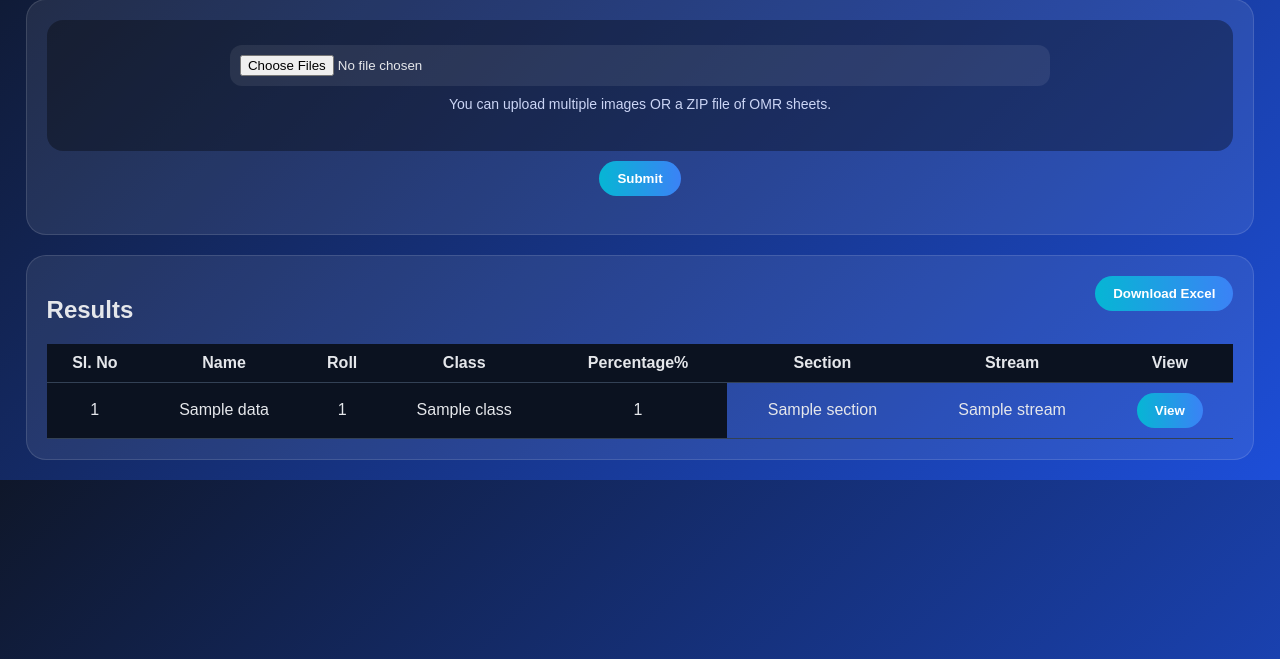
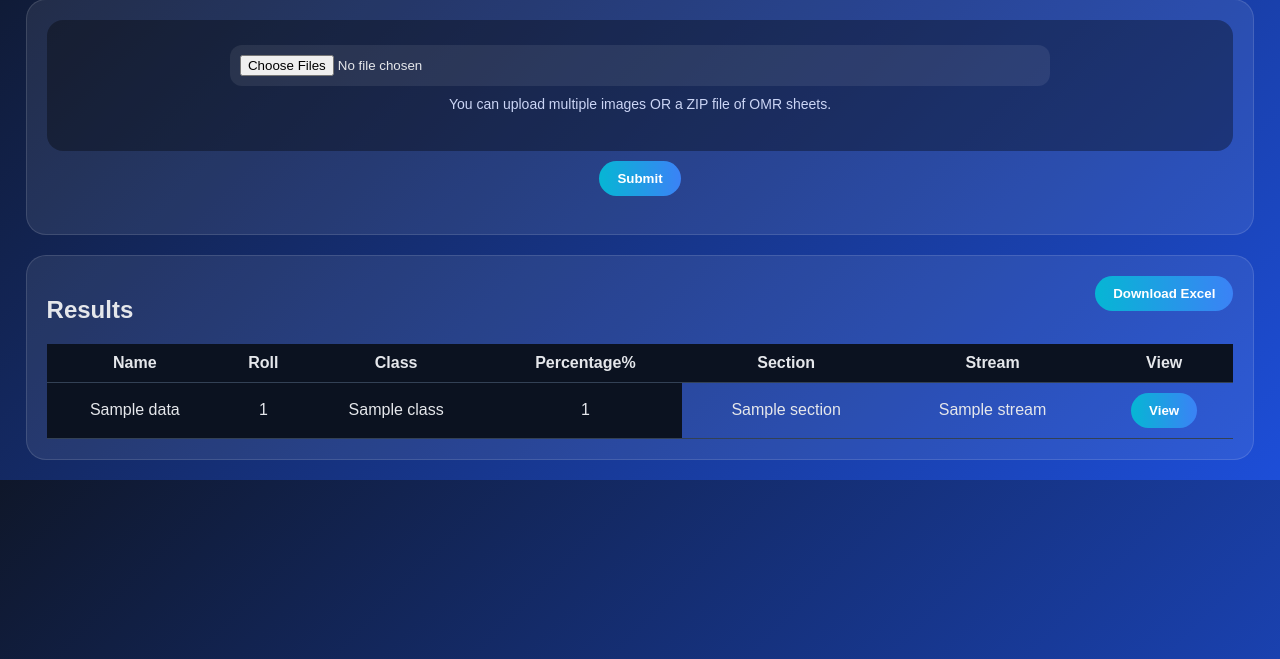
Before and after one commit to roshan-sk/omr-detection, a Flask app: template templates/index.html in a window 1280 px wide. Shown: the part 141-800 px from the top of the page. Run offline with Flask 3, Linux system fonts and the light colour scheme; the template is opened without the code that fills it: most values are stand-ins (such as "Sample title", 1, 10 or a date in 2020).

Commit message:
Updated optimization

```diff
--- a/app.py
+++ b/app.py
@@ -5,6 +5,9 @@ import uuid
 import time
 import numpy as np
 import io
+import threading
+from queue import Queue
+from flask import jsonify
 
 from flask import (
     Flask,
@@ -27,6 +30,7 @@ from helpers import build_excel
 # ========================
 load_dotenv()
 
+
 app = Flask(__name__)
 app.secret_key = "omr-secret-key"
 
@@ -42,10 +46,9 @@ db.init_app(app)
 UPLOAD_FOLDER = "uploads"
 os.makedirs(UPLOAD_FOLDER, exist_ok=True)
 
+progress_store = {}
 
-# ========================
-# WORKER FUNCTION
-# ========================
+
 def process_single_file_worker(file_data, original_name, answer_key, batch_id, is_memory=False):
     try:
         # ✅ Load image (memory or disk)
@@ -146,63 +149,95 @@ def index():
 
     if request.method == "POST":
         total_start = time.time()
+        print("1st time====", total_start)
 
         files = request.files.getlist("files")
         results = {}
         all_sheets = []
+        batch_id = str(uuid.uuid4())
+        progress_store[batch_id] = {
+            "total": 0,
+            "processed": 0,
+            "status": "Starting"
+        }
 
-        batch_id = str(uuid.uuid4())
+        queue = Queue(maxsize=50)  # control memory
 
-        read_start = time.time()
-        futures = []
+        def zip_reader(zip_ref, queue):
+            count = 0
+            read_start = time.time()
+            print("2nd time read time=======",read_start)
 
-        with ProcessPoolExecutor(max_workers=max(2, os.cpu_count() - 2)) as executor:
+            for file_info in zip_ref.infolist():
+                if not file_info.filename.lower().endswith((".jpg", ".png", ".jpeg")):
+                    continue
+                progress_store[batch_id]["total"] += 1
+                progress_store[batch_id]["status"] = "Reading ZIP"
+
+                with zip_ref.open(file_info) as f:
+                    file_bytes = f.read()
+
+                queue.put((file_bytes, file_info.filename))
+
+                if count % 500 == 0:
+                    print("3rd time========", time.time()-read_start)
+                    print(f"[QUEUE LOAD] {count}")
+
+                count += 1
+
+            print("ZIP reading time:", time.time() - read_start)
+
+            queue.put(None)  # signal end
+
+        with ProcessPoolExecutor(max_workers=max(2, os.cpu_count() - 3)) as executor:
+
+            futures = []
 
             for file in files:
                 if not file.filename:
                     continue
 
-                # ========================
-                # ZIP FILE
-                # ========================
                 if file.filename.endswith(".zip"):
 
                     zip_open_start = time.time()
+                    zip_ref = zipfile.ZipFile(file.stream, 'r')
+                    print("ZIP opened:", time.time() - zip_open_start)
 
-                    zip_ref = zipfile.ZipFile(file.stream, 'r')
+                    # start producer thread
+                    t = threading.Thread(target=zip_reader, args=(zip_ref, queue))
+                    t.start()
 
-                    print("ZIP opened (stream):", time.time() - zip_open_start)
+                    submit_count = 0
+                    submit_start = time.time()
 
-                    count = 0
+                    while True:
+                        item = queue.get()
 
-                    for file_info in zip_ref.infolist():
+                        if item is None:
+                            break
 
-                        if not file_info.filename.lower().endswith((".jpg", ".png", ".jpeg")):
-                            continue
-
-                        with zip_ref.open(file_info) as f:
-                            file_bytes = f.read()
-
-                        if count % 500 == 0:
-                            print(f"[ZIP STREAM] {count} files")
+                        file_bytes, name = item
 
                         futures.append(
                             executor.submit(
                                 process_single_file_worker,
                                 file_bytes,
-                                file_info.filename,
+                                name,
                                 answer_key,
                                 batch_id,
                                 True
                             )
                         )
 
-                        count += 1
+                        if submit_count % 500 == 0:
+                            print(f"[SUBMIT] {submit_count}")
 
-                # ========================
-                # NORMAL FILE
-                # ========================
+                        submit_count += 1
+
+                    print("Task submission time:", time.time() - submit_start)
+
                 else:
+                    # normal file
                     temp_path = os.path.join(UPLOAD_FOLDER, "temp_" + file.filename)
                     file.save(temp_path)
 
@@ -217,38 +252,33 @@ def index():
                         )
                     )
 
-        print("==============", time.time(),"All tasks submitted in:", time.time() - read_start)
+            process_start = time.time()
 
-        # ========================
-        # PROCESS RESULTS
-        # ========================
-        process_start = time.time()
+            for i, future in enumerate(as_completed(futures)):
+                result = future.result()
 
-        for i, future in enumerate(as_completed(futures)):
-            result = future.result()
+                if "error" in result:
+                    results[result["error"]] = result["error"]
+                    continue
 
-            if "error" in result:
-                results[result["error"]] = result["error"]
-                continue
+                sheet = OMRSheet(**result["sheet_data"])
+                all_sheets.append(sheet)
 
-            sheet = OMRSheet(**result["sheet_data"])
-            all_sheets.append(sheet)
+                results[result["key"]] = result["result"]
 
-            results[result["key"]] = result["result"]
+                if i % 500 == 0:
+                    print(f"[PROCESS DONE] {i}")
+                progress_store[batch_id]["processed"] = i + 1
+                progress_store[batch_id]["status"] = "Processing"
 
-            # DEBUG every 500
-            if i % 500 == 0:
-                print(f"[PROCESS] Completed {i} files")
+            print("Processing time:", time.time() - process_start)
 
-        print("Processing time:", time.time() - process_start)
-
-        # ========================
-        # DB SAVE
-        # ========================
         db_start = time.time()
 
         db.session.add_all(all_sheets)
         db.session.commit()
+
+        progress_store[batch_id]["status"] = "Completed"
 
         print("DB save time:", time.time() - db_start)
 
@@ -265,9 +295,6 @@ def index():
     )
 
 
-# ========================
-# SAVE ANSWER KEY
-# ========================
 @app.route("/save_answer_key", methods=["POST"])
 def save_answer_key():
     total = int(request.form.get("total_questions", 100))
@@ -294,9 +321,6 @@ def save_answer_key():
     return redirect("/")
 
 
-# ========================
-# EXPORT API
-# ========================
 @app.route("/api/export_latest")
 def export_latest():
     batch_id = session.get("latest_batch_id")
@@ -326,9 +350,6 @@ def export_latest():
     )
 
 
-# ========================
-# RUN
-# ========================
 if __name__ == "__main__":
     with app.app_context():
         db.create_all()
--- a/templates/index.html
+++ b/templates/index.html
@@ -92,13 +92,7 @@
             background: #0b1220;
         }
 
-        .sticky-left-0 {
-            position: sticky;
-            left: 0;
-            background: #0b1220;
-        }
-
-        .sticky-left-1 {
+        .sticky-left {
             z-index: 5;
         }
 
@@ -109,28 +103,28 @@
             z-index: 2;
         }
 
-        .sticky-left-1 {
+        .sticky-left {
             position: sticky;
-            left: 80px;
+            left: 0;
             background: #0b1220;
             z-index: 5;
         }
 
         .sticky-left-2 {
             position: sticky;
-            left: 200px;
+            left: 120px;
             background: #0b1220;
         }
 
         .sticky-left-3 {
             position: sticky;
-            left: 320px;
+            left: 220px;
             background: #0b1220;
         }
 
         .sticky-left-4 {
             position: sticky;
-            left: 440px;
+            left: 320px;
             background: #0b1220;
         }
 
@@ -248,8 +242,7 @@
                 <table>
                     <thead>
                         <tr>
-                            <th class="sticky-left-0">Sl. No</th>
-                            <th class="sticky-left-1">Name</th>
+                            <th class="sticky-left">Name</th>
                             <th class="sticky-left-2">Roll</th>
                             <th class="sticky-left-3">Class</th>
                             <th class="sticky-left-4">Percentage%</th>
@@ -263,8 +256,7 @@
                     <tbody>
                         {% for file, data in results.items() %}
                         <tr>
-                            <td class="sticky-left-0">{{ loop.index }}</td>
-                            <td class="sticky-left-1">{{ data.name }}</td>
+                            <td class="sticky-left">{{ data.name }}</td>
                             <td class="sticky-left-2">{{ data.roll_number }}</td>
                             <td class="sticky-left-3">{{ data.class }}</td>
                             <td class="sticky-left-4">{{ data.percentage or 0 }}</td>
```
